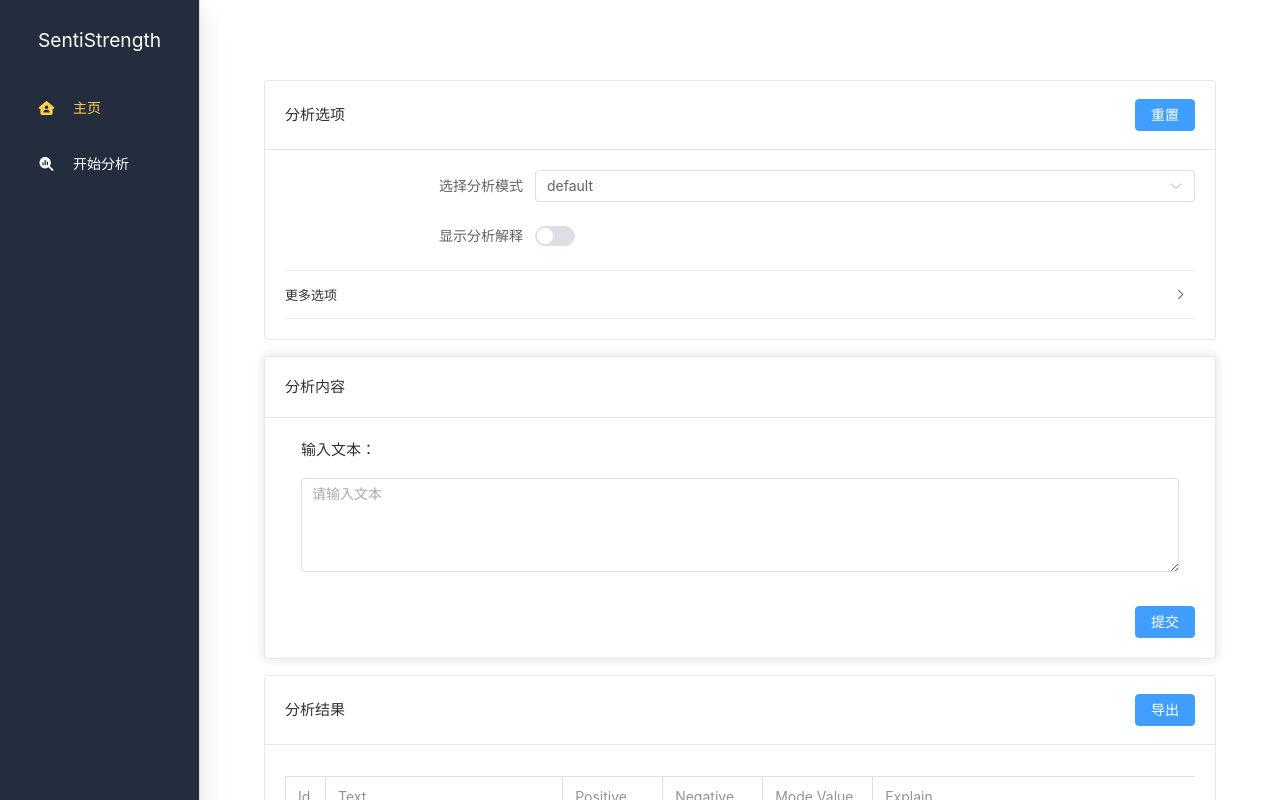
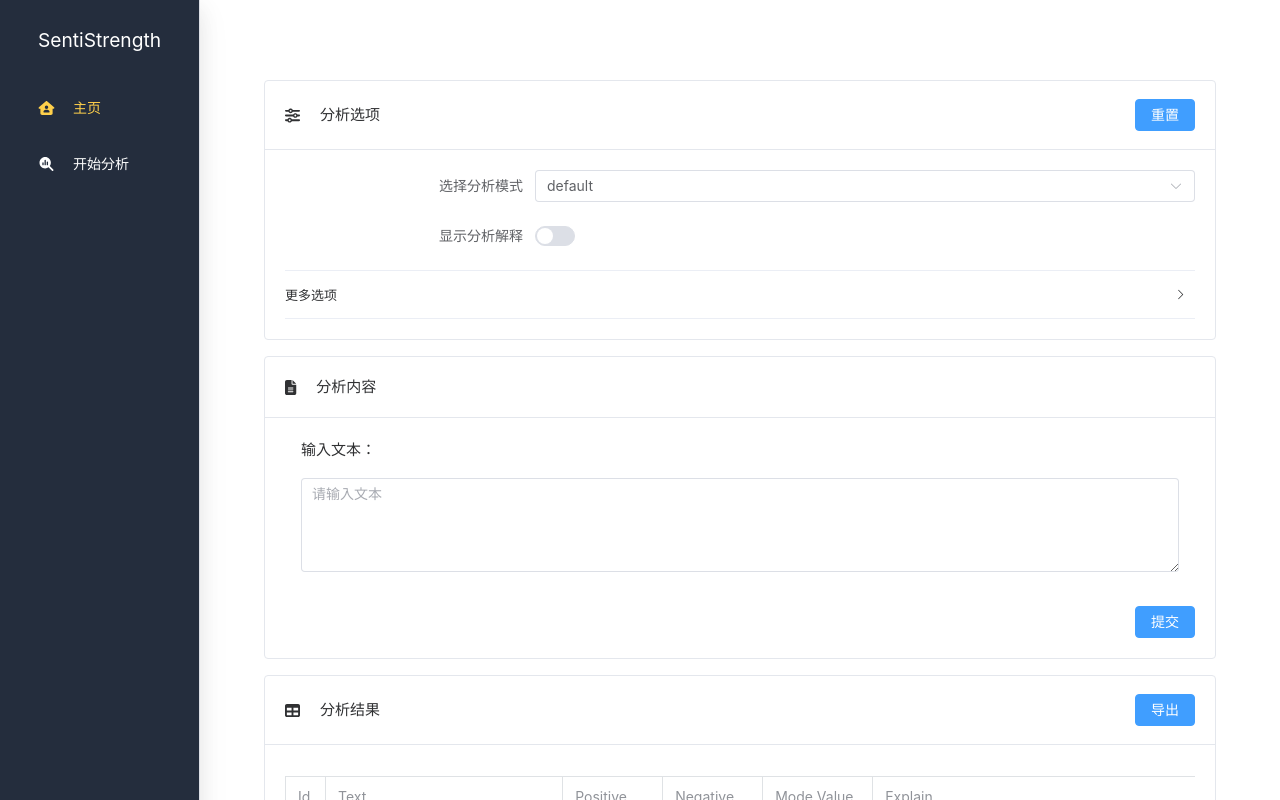
Before and after one commit to SentiSamoyed/SentiStrength-FE, a Vue app: page /analyse in a window 1280 px wide. Shown: the top 800 px of the page. Built offline with nearby package versions, Linux system fonts and the light colour scheme.

Commit message:
style: 调整部分图标样式；删除部分无用组件

```diff
--- a/src/components/AnalyseOptions.vue
+++ b/src/components/analyse/AnalyseOptions.vue
@@ -3,7 +3,10 @@
   <el-card class='card' shadow='hover'>
     <template #header>
       <div class='card-header'>
-        <span>分析选项</span>
+        <div class='icon-text'>
+          <font-awesome-icon icon='fa-solid fa-sliders' class='icon' />
+          <span>分析选项</span>
+        </div>
         <el-button type='primary' @click='reset'>重置</el-button>
       </div>
     </template>
@@ -82,9 +85,11 @@
 
 <script>
 import { reactive } from 'vue'
+import { FontAwesomeIcon } from '@fortawesome/vue-fontawesome'
 
 export default {
   name: 'AnalyseOptions',
+  components: { FontAwesomeIcon },
   data() {
     return {
       form: reactive({
@@ -149,4 +154,15 @@
     width: 200px;
 }
 
+.icon-text {
+    display: flex;
+    align-items: center;
+    justify-content: center;
+}
+
+.icon-text span {
+    flex: 1;
+    min-width: 100px;
+    text-align: center;
+}
 </style>
--- a/src/components/AnalyseResult.vue
+++ b/src/components/analyse/AnalyseResult.vue
@@ -2,7 +2,10 @@
   <el-card class='card' shadow='hover'>
     <template #header>
       <div class='card-header'>
-        <span>分析结果</span>
+        <div class='icon-text'>
+          <font-awesome-icon icon='fa-solid fa-table' class='icon' />
+          <span>分析结果</span>
+        </div>
         <slot name='button'></slot>
       </div>
     </template>
@@ -27,4 +30,16 @@
   justify-content: space-between;
   align-items: center;
 }
+
+.icon-text {
+    display: flex;
+    align-items: center;
+    justify-content: center;
+}
+
+.icon-text span {
+    flex: 1;
+    min-width: 100px;
+    text-align: center;
+}
 </style>
--- a/src/components/AnalyseText.vue
+++ b/src/components/analyse/AnalyseText.vue
@@ -1,8 +1,14 @@
 <template>
-  <el-card>
+  <el-card
+    shadow='hover'
+  >
     <template #header>
       <div class='card-header'>
-        <span>分析内容</span>
+        <div class='icon-text'>
+          <font-awesome-icon icon='fa-solid fa-file-lines' class='icon' />
+          <span>分析内容</span>
+        </div>
+        <div></div>
       </div>
     </template>
 
@@ -40,7 +46,22 @@
   justify-content: flex-end;
 }
 
-.button {
+.card-header {
+    display: flex;
+    justify-content: space-between;
+    align-items: center;
+}
 
+.icon-text {
+    display: flex;
+    align-items: center;
+    justify-content: center;
 }
+
+.icon-text span {
+    flex: 1;
+    min-width: 100px;
+    text-align: center;
+}
+
 </style>
--- a/src/components/icons/IconCommunity.vue
+++ /dev/null
@@ -1,7 +0,0 @@
-<template>
-  <svg fill="currentColor" height="20" width="20" xmlns="http://www.w3.org/2000/svg">
-    <path
-      d="M15 4a1 1 0 1 0 0 2V4zm0 11v-1a1 1 0 0 0-1 1h1zm0 4l-.707.707A1 1 0 0 0 16 19h-1zm-4-4l.707-.707A1 1 0 0 0 11 14v1zm-4.707-1.293a1 1 0 0 0-1.414 1.414l1.414-1.414zm-.707.707l-.707-.707.707.707zM9 11v-1a1 1 0 0 0-.707.293L9 11zm-4 0h1a1 1 0 0 0-1-1v1zm0 4H4a1 1 0 0 0 1.707.707L5 15zm10-9h2V4h-2v2zm2 0a1 1 0 0 1 1 1h2a3 3 0 0 0-3-3v2zm1 1v6h2V7h-2zm0 6a1 1 0 0 1-1 1v2a3 3 0 0 0 3-3h-2zm-1 1h-2v2h2v-2zm-3 1v4h2v-4h-2zm1.707 3.293l-4-4-1.414 1.414 4 4 1.414-1.414zM11 14H7v2h4v-2zm-4 0c-.276 0-.525-.111-.707-.293l-1.414 1.414C5.42 15.663 6.172 16 7 16v-2zm-.707 1.121l3.414-3.414-1.414-1.414-3.414 3.414 1.414 1.414zM9 12h4v-2H9v2zm4 0a3 3 0 0 0 3-3h-2a1 1 0 0 1-1 1v2zm3-3V3h-2v6h2zm0-6a3 3 0 0 0-3-3v2a1 1 0 0 1 1 1h2zm-3-3H3v2h10V0zM3 0a3 3 0 0 0-3 3h2a1 1 0 0 1 1-1V0zM0 3v6h2V3H0zm0 6a3 3 0 0 0 3 3v-2a1 1 0 0 1-1-1H0zm3 3h2v-2H3v2zm1-1v4h2v-4H4zm1.707 4.707l.586-.586-1.414-1.414-.586.586 1.414 1.414z"
-    />
-  </svg>
-</template>
--- a/src/components/icons/IconDocumentation.vue
+++ /dev/null
@@ -1,7 +0,0 @@
-<template>
-  <svg fill="currentColor" height="17" width="20" xmlns="http://www.w3.org/2000/svg">
-    <path
-      d="M11 2.253a1 1 0 1 0-2 0h2zm-2 13a1 1 0 1 0 2 0H9zm.447-12.167a1 1 0 1 0 1.107-1.666L9.447 3.086zM1 2.253L.447 1.42A1 1 0 0 0 0 2.253h1zm0 13H0a1 1 0 0 0 1.553.833L1 15.253zm8.447.833a1 1 0 1 0 1.107-1.666l-1.107 1.666zm0-14.666a1 1 0 1 0 1.107 1.666L9.447 1.42zM19 2.253h1a1 1 0 0 0-.447-.833L19 2.253zm0 13l-.553.833A1 1 0 0 0 20 15.253h-1zm-9.553-.833a1 1 0 1 0 1.107 1.666L9.447 14.42zM9 2.253v13h2v-13H9zm1.553-.833C9.203.523 7.42 0 5.5 0v2c1.572 0 2.961.431 3.947 1.086l1.107-1.666zM5.5 0C3.58 0 1.797.523.447 1.42l1.107 1.666C2.539 2.431 3.928 2 5.5 2V0zM0 2.253v13h2v-13H0zm1.553 13.833C2.539 15.431 3.928 15 5.5 15v-2c-1.92 0-3.703.523-5.053 1.42l1.107 1.666zM5.5 15c1.572 0 2.961.431 3.947 1.086l1.107-1.666C9.203 13.523 7.42 13 5.5 13v2zm5.053-11.914C11.539 2.431 12.928 2 14.5 2V0c-1.92 0-3.703.523-5.053 1.42l1.107 1.666zM14.5 2c1.573 0 2.961.431 3.947 1.086l1.107-1.666C18.203.523 16.421 0 14.5 0v2zm3.5.253v13h2v-13h-2zm1.553 12.167C18.203 13.523 16.421 13 14.5 13v2c1.573 0 2.961.431 3.947 1.086l1.107-1.666zM14.5 13c-1.92 0-3.703.523-5.053 1.42l1.107 1.666C11.539 15.431 12.928 15 14.5 15v-2z"
-    />
-  </svg>
-</template>
--- a/src/components/icons/IconSupport.vue
+++ /dev/null
@@ -1,7 +0,0 @@
-<template>
-  <svg fill="currentColor" height="20" width="20" xmlns="http://www.w3.org/2000/svg">
-    <path
-      d="M10 3.22l-.61-.6a5.5 5.5 0 0 0-7.666.105 5.5 5.5 0 0 0-.114 7.665L10 18.78l8.39-8.4a5.5 5.5 0 0 0-.114-7.665 5.5 5.5 0 0 0-7.666-.105l-.61.61z"
-    />
-  </svg>
-</template>
--- a/src/components/icons/IconTooling.vue
+++ /dev/null
@@ -1,18 +0,0 @@
-<!-- This icon is from <https://github.com/Templarian/MaterialDesign>, distributed under Apache 2.0 (https://www.apache.org/licenses/LICENSE-2.0) license-->
-<template>
-  <svg
-    aria-hidden="true"
-    class="iconify iconify--mdi"
-    height="24"
-    preserveAspectRatio="xMidYMid meet"
-    role="img"
-    viewBox="0 0 24 24"
-    width="24"
-    xmlns="http://www.w3.org/2000/svg"
-  >
-    <path
-      d="M20 18v-4h-3v1h-2v-1H9v1H7v-1H4v4h16M6.33 8l-1.74 4H7v-1h2v1h6v-1h2v1h2.41l-1.74-4H6.33M9 5v1h6V5H9m12.84 7.61c.1.22.16.48.16.8V18c0 .53-.21 1-.6 1.41c-.4.4-.85.59-1.4.59H4c-.55 0-1-.19-1.4-.59C2.21 19 2 18.53 2 18v-4.59c0-.32.06-.58.16-.8L4.5 7.22C4.84 6.41 5.45 6 6.33 6H7V5c0-.55.18-1 .57-1.41C7.96 3.2 8.44 3 9 3h6c.56 0 1.04.2 1.43.59c.39.41.57.86.57 1.41v1h.67c.88 0 1.49.41 1.83 1.22l2.34 5.39z"
-      fill="currentColor"
-    ></path>
-  </svg>
-</template>
--- a/src/main.js
+++ b/src/main.js
@@ -12,12 +12,12 @@
 import { FontAwesomeIcon } from '@fortawesome/vue-fontawesome'
 
 /* import specific icons */
-import { faHouseUser, faMagnifyingGlassChart} from '@fortawesome/free-solid-svg-icons'
+import { faHouseUser, faMagnifyingGlassChart, faSliders, faFileLines, faTable } from '@fortawesome/free-solid-svg-icons'
 
 const app = createApp(App)
 
 /* add icons to the library */
-library.add(faHouseUser, faMagnifyingGlassChart)
+library.add(faHouseUser, faMagnifyingGlassChart, faSliders, faFileLines, faTable)
 
 
 app.use(router)
--- a/src/views/AnalyseView.vue
+++ b/src/views/AnalyseView.vue
@@ -35,10 +35,10 @@
 
 </style>
 <script>
-import AnalyseOptions from '@/components/AnalyseOptions.vue'
+import AnalyseOptions from '@/components/analyse/AnalyseOptions.vue'
 import { reactive } from 'vue'
-import AnalyseText from '@/components/AnalyseText.vue'
-import AnalyseResult from '@/components/AnalyseResult.vue'
+import AnalyseText from '@/components/analyse/AnalyseText.vue'
+import AnalyseResult from '@/components/analyse/AnalyseResult.vue'
 import axios from 'axios'
 import { ExportToCsv } from 'export-to-csv'
 
```
Also changed, not shown: src/components/icons/IconEcosystem.vue (deleted, +0 -7 lines).
